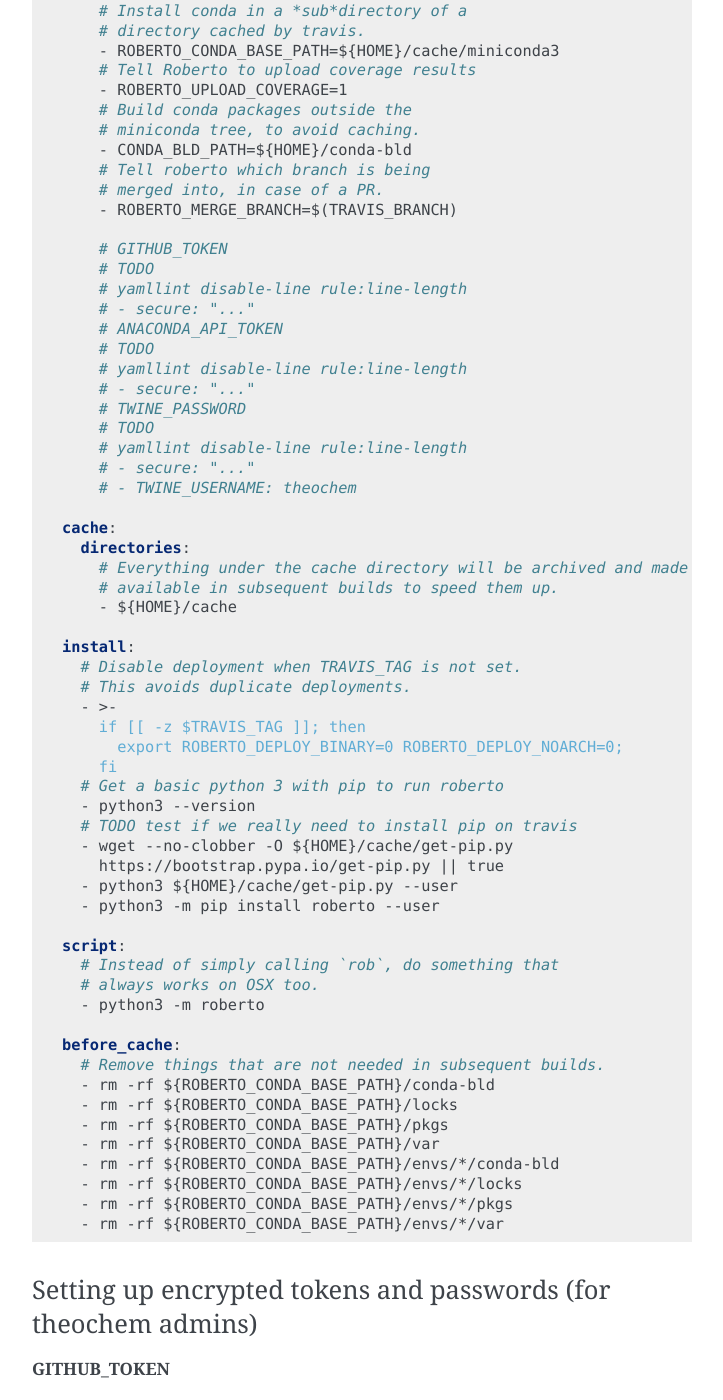
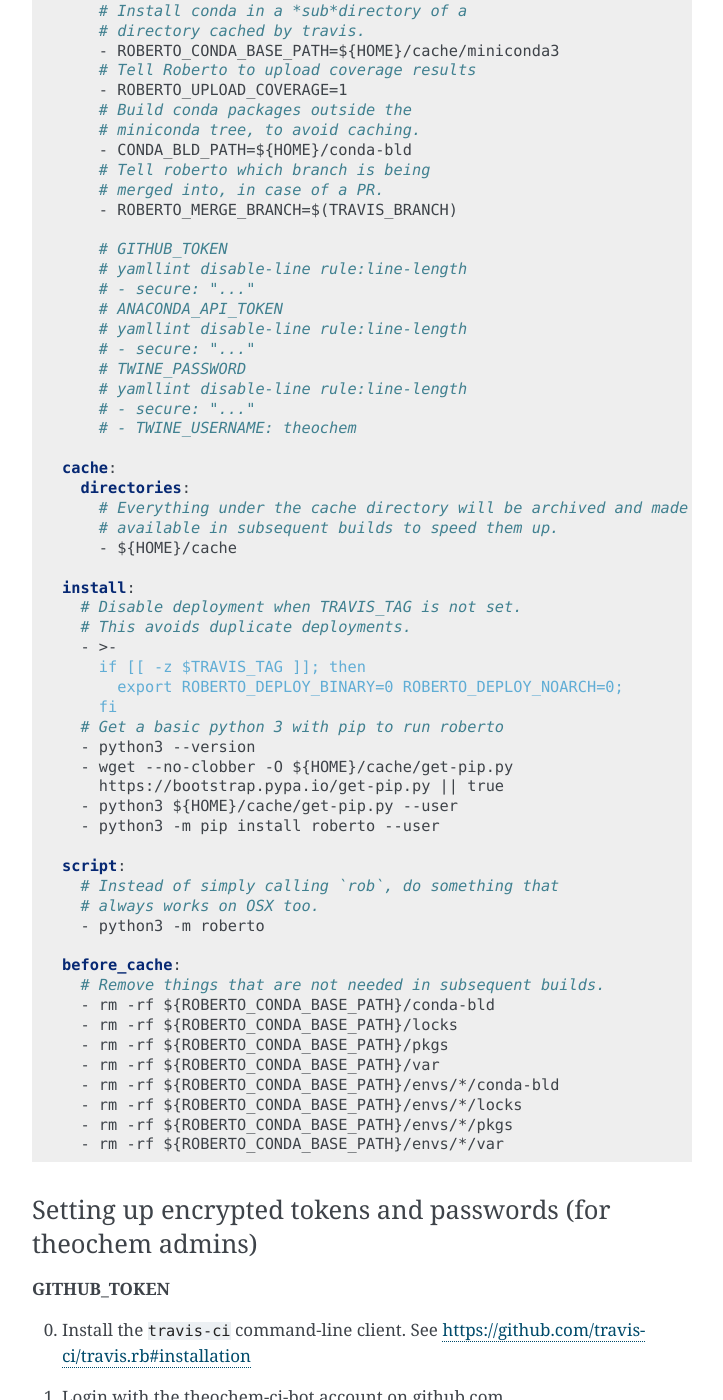
Before and after one commit to theochem/roberto, a Sphinx documentation site: the page built from doc/setupci.rst, in a window 1280 px wide and 1400 px high, scrolled down 1881 px. Shown: the whole window, without its empty margins (388-1111 px from the left). Built offline with Sphinx 7.4.7, drawn with Linux system fonts in a browser that asks for light colours; the version number could not be read and is left out.

Commit message:
Completed TODO items

```diff
--- a/doc/setupci.rst
+++ b/doc/setupci.rst
@@ -111,15 +111,12 @@ Minimal example of a ``.travis.yaml`` file that uses Roberto
         - ROBERTO_MERGE_BRANCH=$(TRAVIS_BRANCH)
 
         # GITHUB_TOKEN
-        # TODO
         # yamllint disable-line rule:line-length
         # - secure: "..."
         # ANACONDA_API_TOKEN
-        # TODO
         # yamllint disable-line rule:line-length
         # - secure: "..."
         # TWINE_PASSWORD
-        # TODO
         # yamllint disable-line rule:line-length
         # - secure: "..."
         # - TWINE_USERNAME: theochem
@@ -139,7 +136,6 @@ Minimal example of a ``.travis.yaml`` file that uses Roberto
         fi
       # Get a basic python 3 with pip to run roberto
       - python3 --version
-      # TODO test if we really need to install pip on travis
       - wget --no-clobber -O ${HOME}/cache/get-pip.py
         https://bootstrap.pypa.io/get-pip.py || true
       - python3 ${HOME}/cache/get-pip.py --user
```
Also changed, not shown: .travis.yml.
